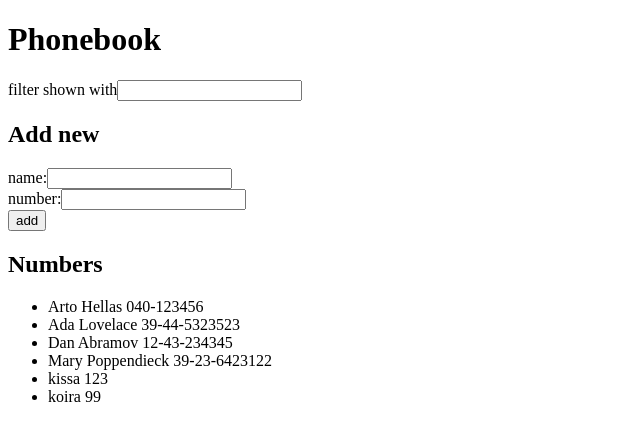
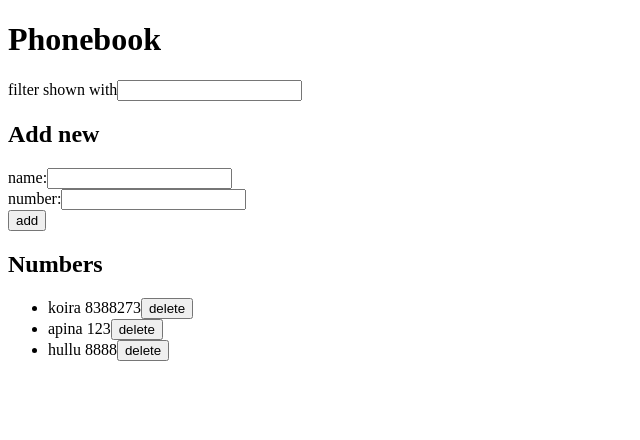
Before and after one commit to sepi4/kurssitehtavat-osa2, a React (Create React App) app in the folder puhelinluettelo/: page / in a window 1280 px wide. Shown: the top 440 px of the page, without its empty margins (0-640 px from the left). Built offline with nearby package versions, Linux system fonts and the light colour scheme; data requests are answered from the project's data file.

Commit message:
2.17: puhelinluettelo step9

```diff
--- a/puhelinluettelo/db.json
+++ b/puhelinluettelo/db.json
@@ -1,34 +1,19 @@
 {
   "persons": [
     {
-      "name": "Arto Hellas",
-      "number": "040-123456",
-      "id": 1
+      "name": "koira",
+      "number": "8388273",
+      "id": 0.5242813676171909
     },
     {
-      "name": "Ada Lovelace",
-      "number": "39-44-5323523",
-      "id": 2
+      "name": "apina",
+      "number": "123",
+      "id": 0.048605905830143126
     },
     {
-      "name": "Dan Abramov",
-      "number": "12-43-234345",
-      "id": 3
-    },
-    {
-      "name": "Mary Poppendieck",
-      "number": "39-23-6423122",
-      "id": 4
-    },
-    {
-      "name": "kissa",
-      "number": "123",
-      "id": 0.7021462282911632
-    },
-    {
-      "name": "koira",
-      "number": "99",
-      "id": 0.9517938964614261
+      "name": "hullu",
+      "number": "8888",
+      "id": 0.08677948525164991
     }
   ]
 }
--- a/puhelinluettelo/src/components/App.js
+++ b/puhelinluettelo/src/components/App.js
@@ -34,19 +34,36 @@ const App = () => {
     personsService
       .create(newPerson)
       .then(retNote => {
-        console.log(retNote)
+        // console.log(retNote)
         setPersons(persons.concat(retNote))
         setNewName("")
         setNewNumber("")
       })
   }
 
+  const handleDeletePerson = id => {
+    const name = persons.find(p => p.id === id).name
+    const result = window.confirm(`Delete ${name} ?`)
+    if (result) {
+      personsService
+        .deletePerson(id)
+        .then(retNote => {
+          console.log(retNote)
+          setPersons(persons.filter(p => p.id !== id))
+        })
+    }
+  }
+
+
   const mapPersons = persons
     .filter(p => {
       return p.name.toLowerCase().includes(filter.toLowerCase())
     })
     .map((p, i) =>
-      <li key={p.name+i} >{p.name} {p.number}</li>)
+      <li key={p.name+i} >
+        {p.name} {p.number}
+        <button onClick={() => handleDeletePerson(p.id)}>delete</button>
+      </li>)
 
 
 
--- a/puhelinluettelo/src/services/persons.js
+++ b/puhelinluettelo/src/services/persons.js
@@ -7,6 +7,12 @@ const create = newObject =>
     .post(baseUrl, newObject)
     .then(responce => responce.data)
 
+const deletePerson = id =>
+  axios
+    .delete(baseUrl + '/' + id)
+    .then(responce => responce.data)
+
+
 
 const getAll = () =>
   axios
@@ -14,4 +20,4 @@ const getAll = () =>
     .then(responce => responce.data)
 
 
-export default { create, getAll }
+export default { create, getAll, deletePerson }
```
